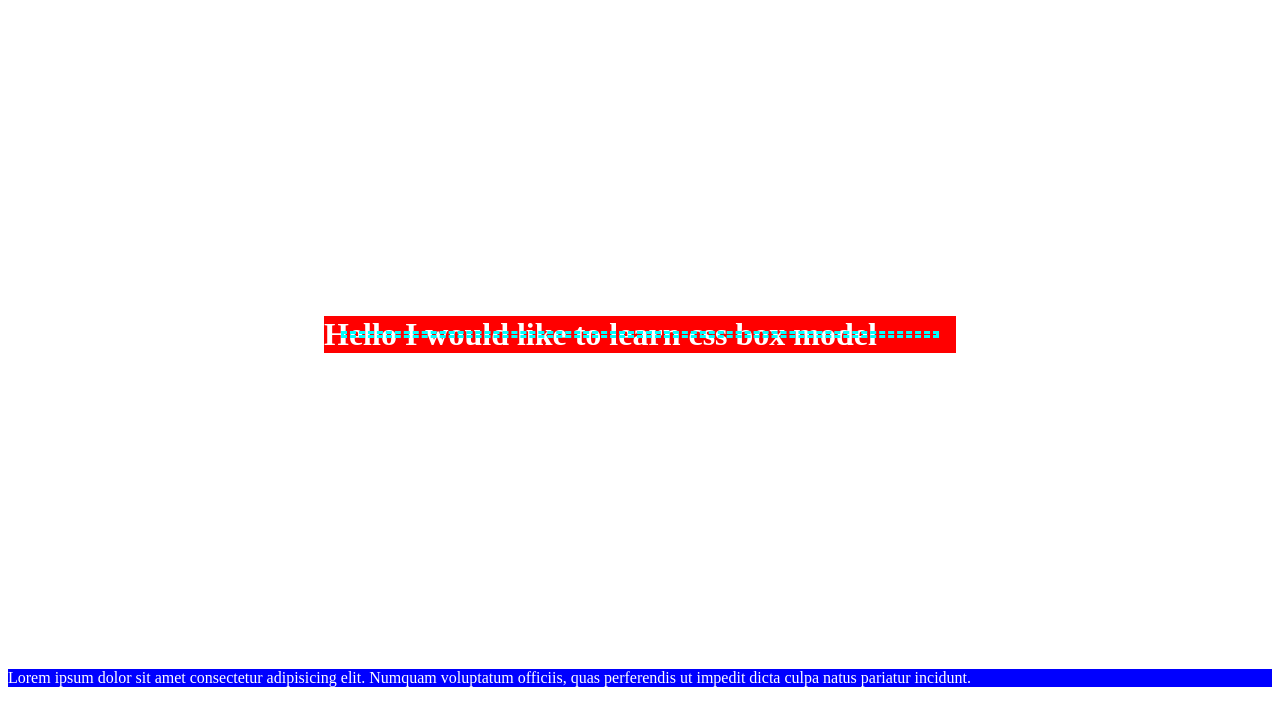
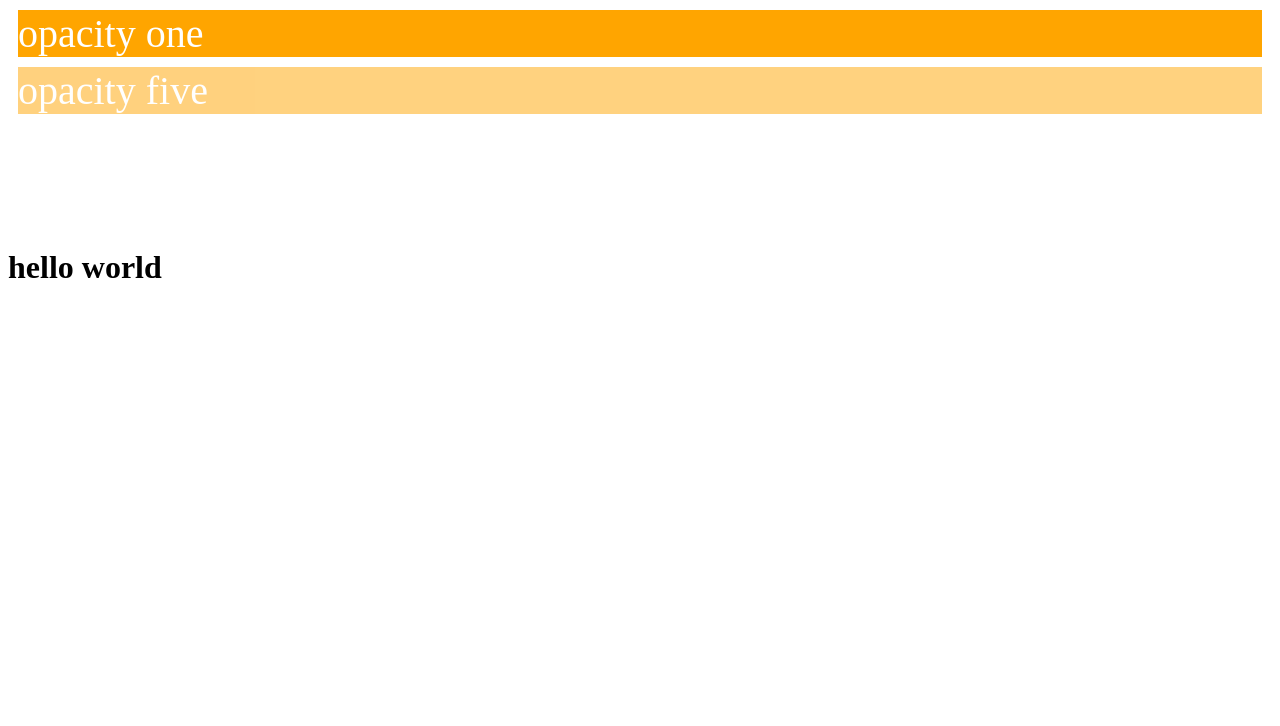
Before and after one commit to HarshivPatel19/HTML-AND-CSS-UDEMY, a plain HTML site: page CSS/css1.html in a window 1280 px wide. Drawn offline with Linux system fonts and the light colour scheme.

Commit message:
Display Property Project

```diff
--- a/CSS/css.css
+++ b/CSS/css.css
@@ -1,14 +1,21 @@
-h1, p{
+div{
+    background-color: orange;
+    margin:10px;
     color:white;
+    font-size: 40px;
 }
-h1{
-    background: red;
-    margin:25%;
-    outline-style: dashed;
-    outline-offset:-20px;
-    outline-color: aqua;
-
+.none{
+    display: none;
 }
-p{
-    background:blue;
+.opacity-1{
+    opacity: 1;
 }
+.opacity-5{
+    opacity: 0.5;
+}
+.opacity-0{
+    opacity: 0;
+}
+.visibility{
+    visibility: hidden;
+}
--- a/CSS/css1.html
+++ b/CSS/css1.html
@@ -7,7 +7,11 @@
         <title>Document</title>
     </head>
 <body>
-    <h1>Hello I would like to learn css box model</h1>
-    <p>Lorem ipsum dolor sit amet consectetur adipisicing elit. Numquam voluptatum officiis, quas perferendis ut impedit dicta culpa natus pariatur incidunt.</p>
+    <div class="none">none</div>
+    <div class="opacity-1">opacity one</div>
+    <div class="opacity-5">opacity five</div>
+    <div class="opacity-0">opacity 0</div>
+    <div class="visibility">visibility</div>
+    <h1>hello world</h1>
 </body>
 </html>
--- /dev/null
+++ b/Projects/cssproject/css6.css
@@ -0,0 +1,25 @@
+body{
+    background-color: rgb(235, 235, 235);
+    font-family: system-ui, -apple-system, BlinkMacSystemFont, 'Segoe UI', Roboto, Oxygen, Ubuntu, Cantarell, 'Open Sans', 'Helvetica Neue', sans-serif;
+    line-height: 1.5;
+}
+.section{
+    padding:40px;
+    background: #fff;
+}
+h1{
+    text-align: center;
+    text-transform: capitalize;
+}
+.section-title{
+    height: 2px;
+    width: 100px;
+    background-color: blue;
+    border: 1px;
+    border-color: blue;
+    border-style: solid;
+    border-radius: 2px;
+    margin: 0 auto;
+    margin-top: 0;
+    margin-bottom: 20px;
+}
```
Also changed, not shown: Projects/cssproject/project6.html (added, +16 -0 lines). Lines whose indentation alone changed are shown as unchanged.
